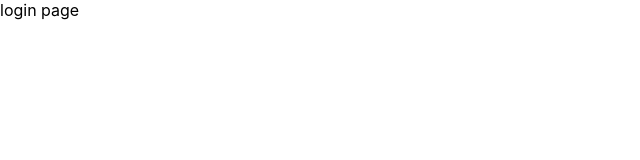
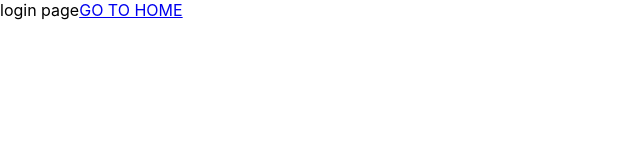
Before and after one commit to Dhruv-232/Sneaker-Head, a React (Create React App) app in the folder client/: page /login in a window 1280 px wide. Shown: the top 160 px of the page, without its empty margins (0-640 px from the left). Built offline with nearby package versions, Linux system fonts and the light colour scheme.

Commit message:
Added dummy link to switch between routes it works now

```diff
--- a/client/src/App.js
+++ b/client/src/App.js
@@ -1,7 +1,5 @@
-import logo from './logo.svg';
 import './App.css';
-import {BrowserRouter , Routes , Route}
-  from "react-router-dom"
+import {BrowserRouter , Routes , Route} from "react-router-dom"
 import Login from "./components/login"
 import Home from "./components/Home"
 
--- a/client/src/components/login.js
+++ b/client/src/components/login.js
@@ -1,9 +1,10 @@
-
+import { Link } from "react-router-dom"
 
 function Login() {
     return (
         <div>
             login page
+            <Link to= "/home">GO TO HOME</Link>
         </div>
     )
 }
```
